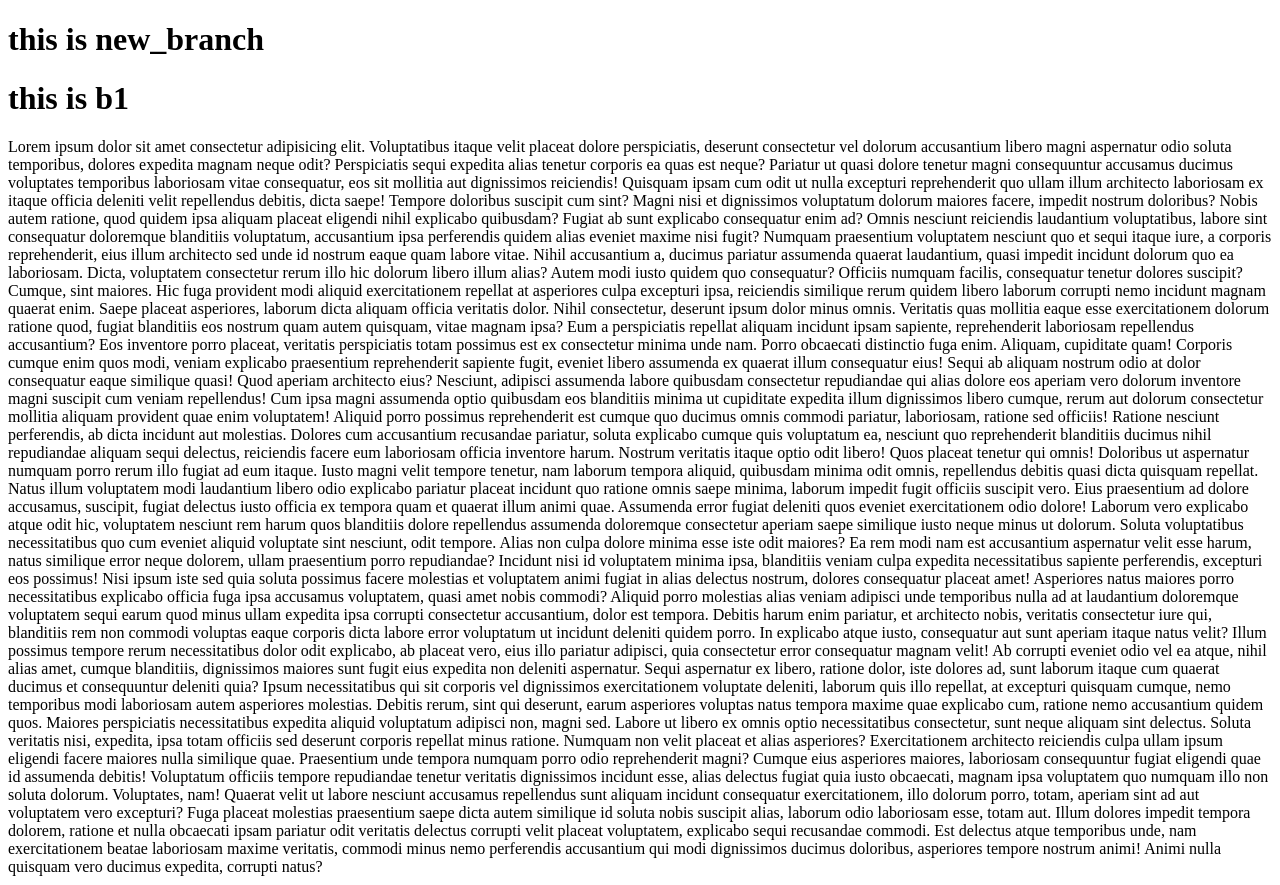
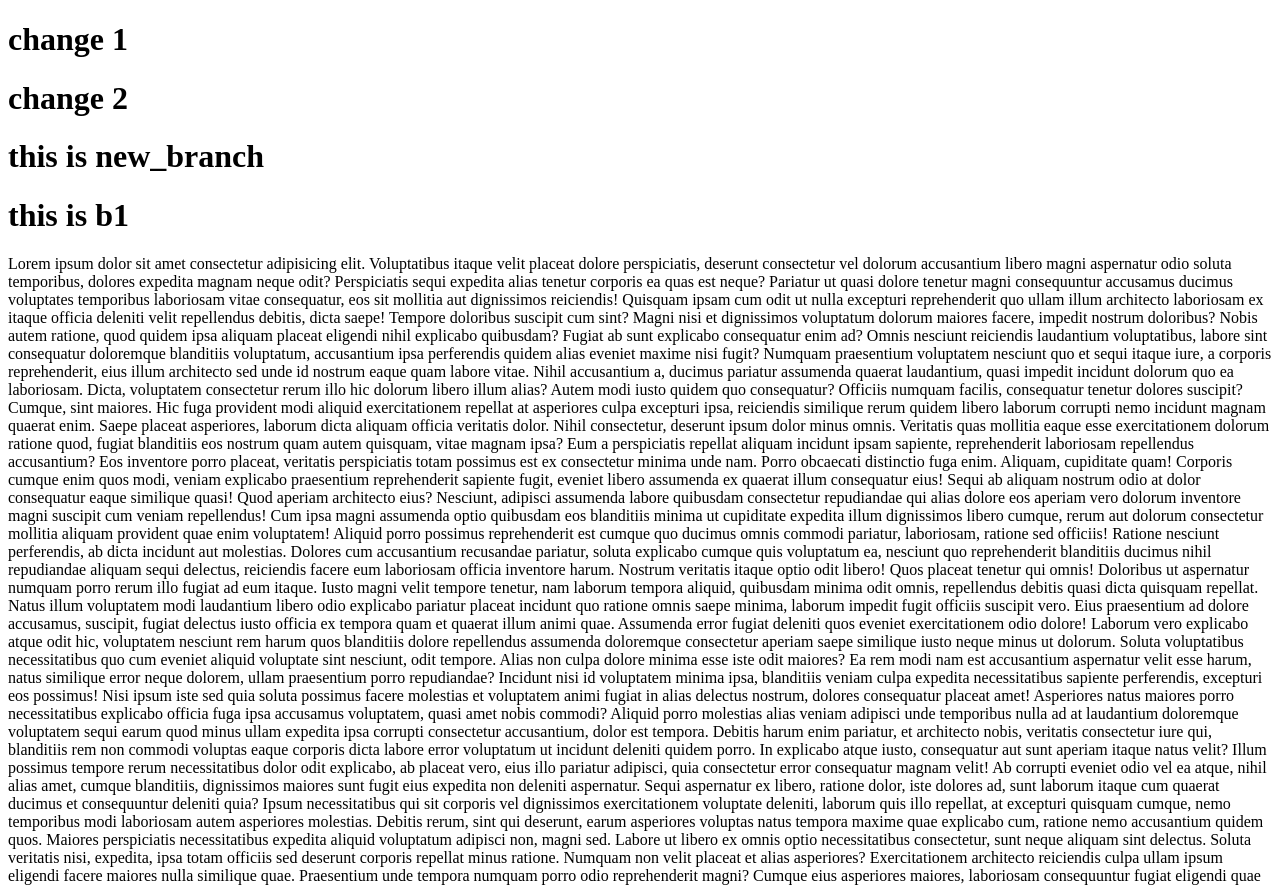
Before and after one commit to HaAlpaca/demo_git, a plain HTML site: page index.html in a window 1280 px wide. Shown: the top 885 px of the page. Drawn offline with Linux system fonts and the light colour scheme.

Commit message:
test change last commit

```diff
--- a/index.html
+++ b/index.html
@@ -7,6 +7,9 @@
     <title>Alpaca 123</title>
 </head>
 <body>
+    <!-- Change last commit -->
+    <h1>change 1 </h1>
+    <h1>change 2 </h1>
     <!-- Test git pull -->
     <h1>this is new_branch</h1>
     <!-- b1 -->
```
